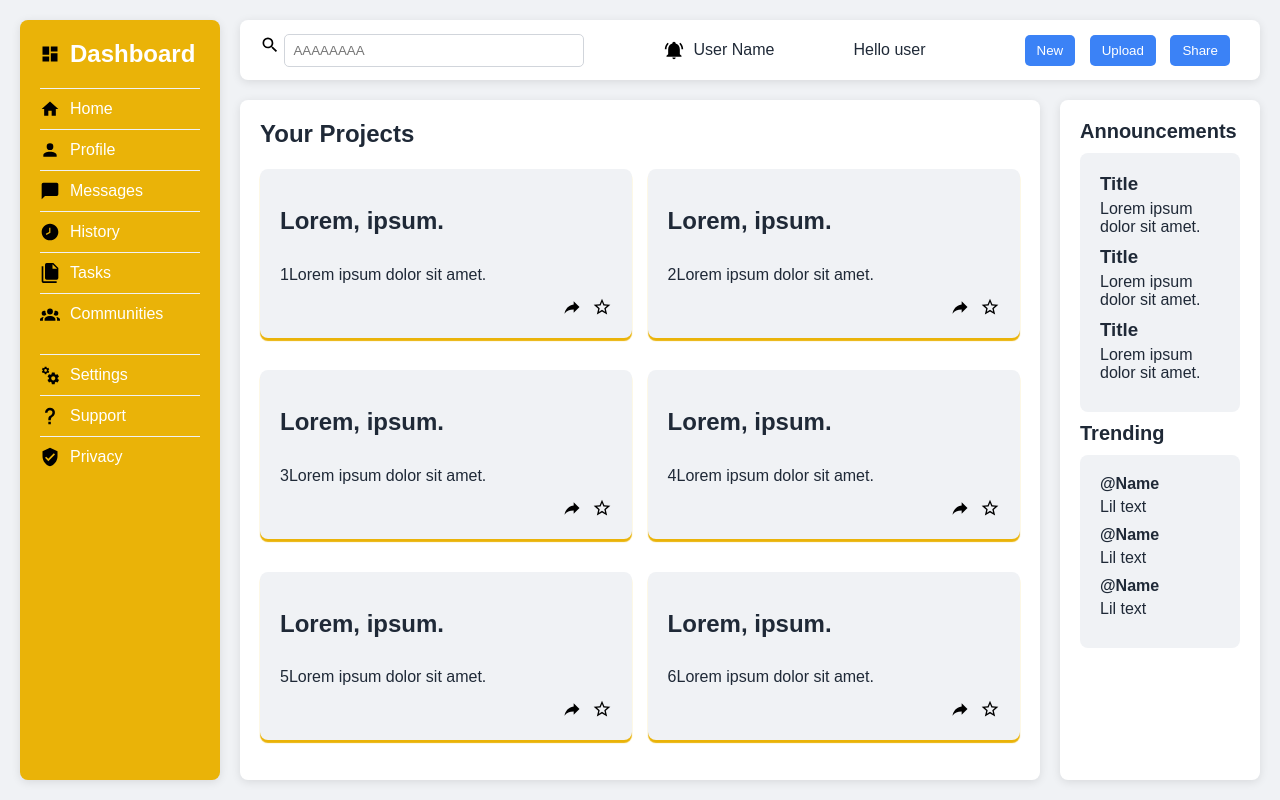
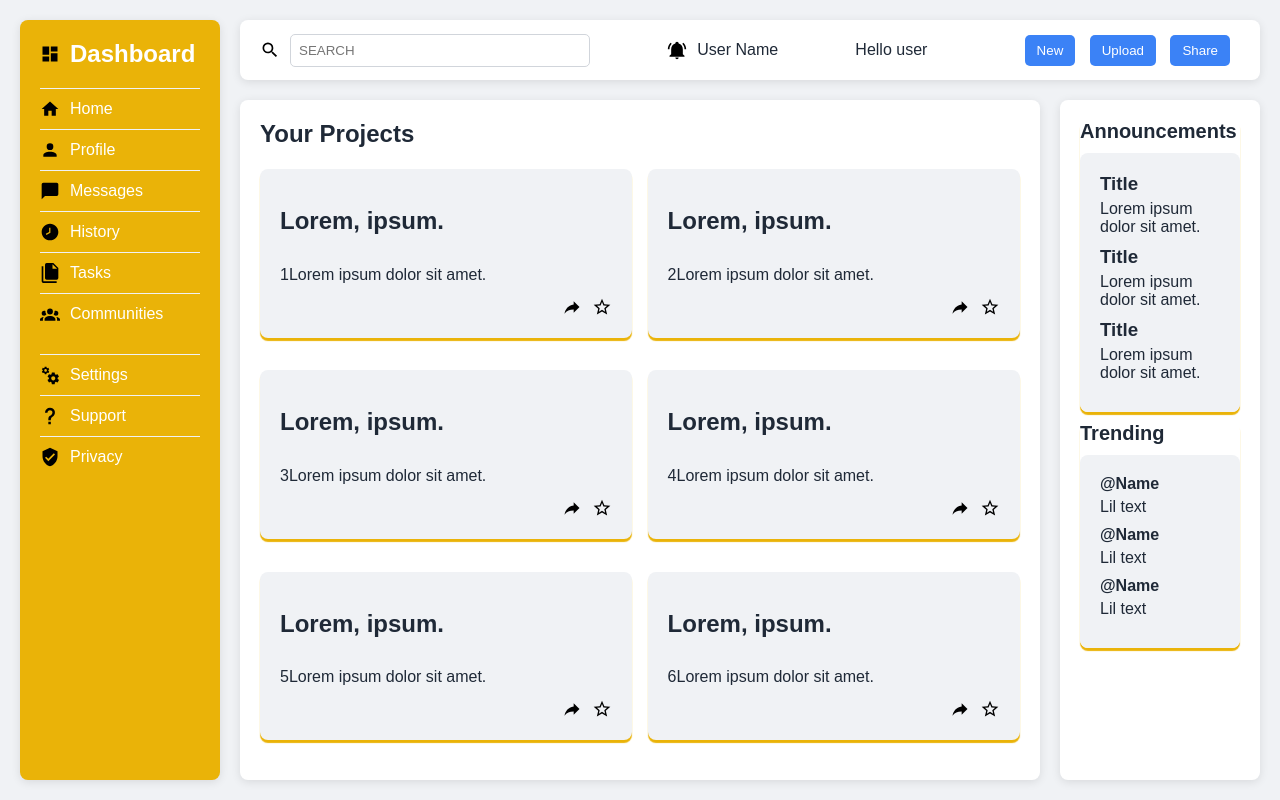
Before and after one commit to ThiagoMDuarte/admin-dashboard-TOP, a plain HTML site: page index.html in a window 1280 px wide. Drawn offline with Linux system fonts and the light colour scheme.

Commit message:
Finish project

```diff
--- a/index.html
+++ b/index.html
@@ -9,9 +9,9 @@
 <body>
     <div class="container">
         <div class="header">
-            <div class="searcg-container">
+            <div class="search-container">
                 <img src="/icons/magnify.svg">
-                <input type="search" name="search" id="search-bar" placeholder="AAAAAAAA">
+                <input type="search" name="search" id="search-bar" placeholder="SEARCH">
             </div>
             <div class="user-notifications">
                 <img src="/icons/bell-ring.svg">User Name
--- a/style.css
+++ b/style.css
@@ -196,17 +196,18 @@ body, html {
     padding: 20px;
     border-radius: 8px;
     margin-bottom: 10px;
-
 }
 
 .announcements div, .trending div {
     margin-bottom: 10px;
-
 }
 
 .announcements div h3, .trending div h4 {
     margin-bottom: 5px;
-
+}
+.annouce-container, .trend-container {
+    border-radius: 8px;
+    box-shadow: var(--color-secondary) 0 3px 1px;
 }
 
 img {
```
